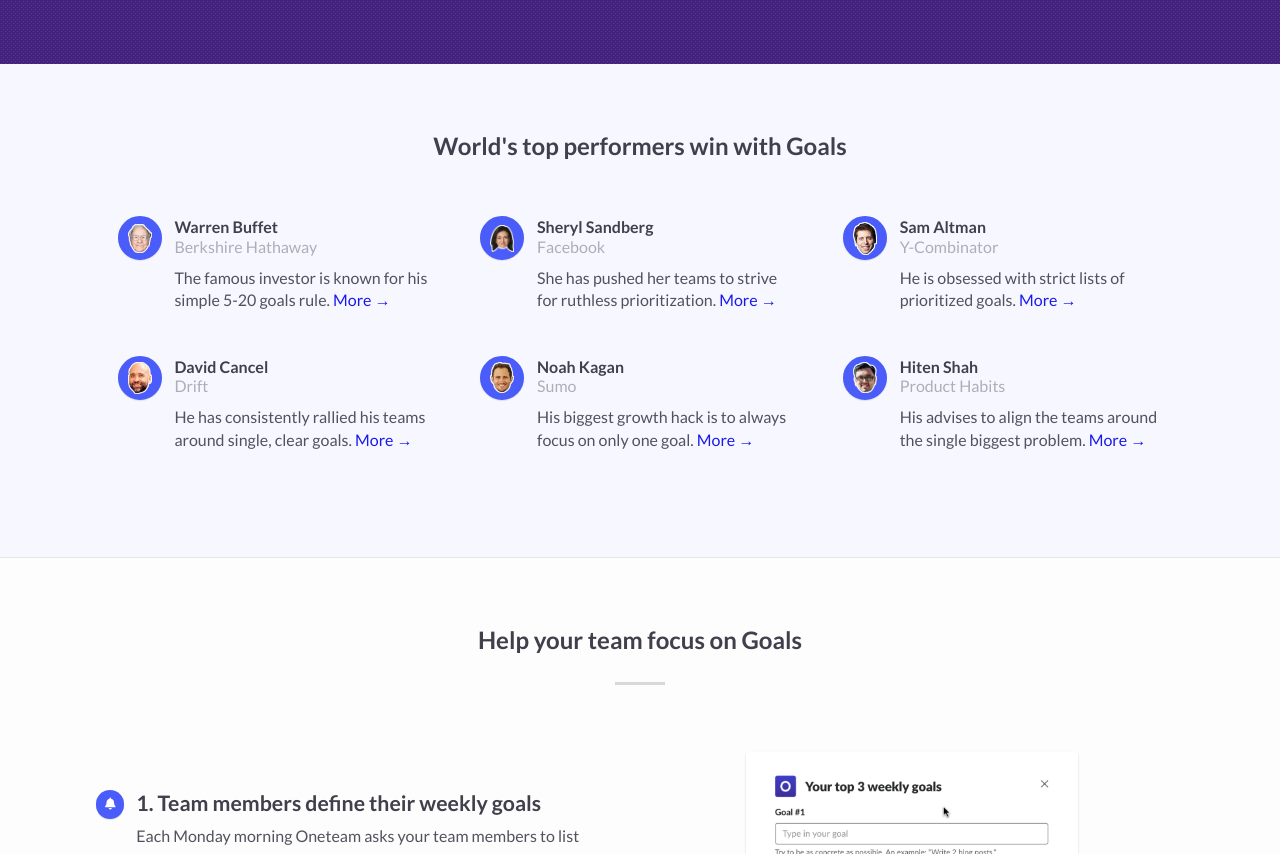
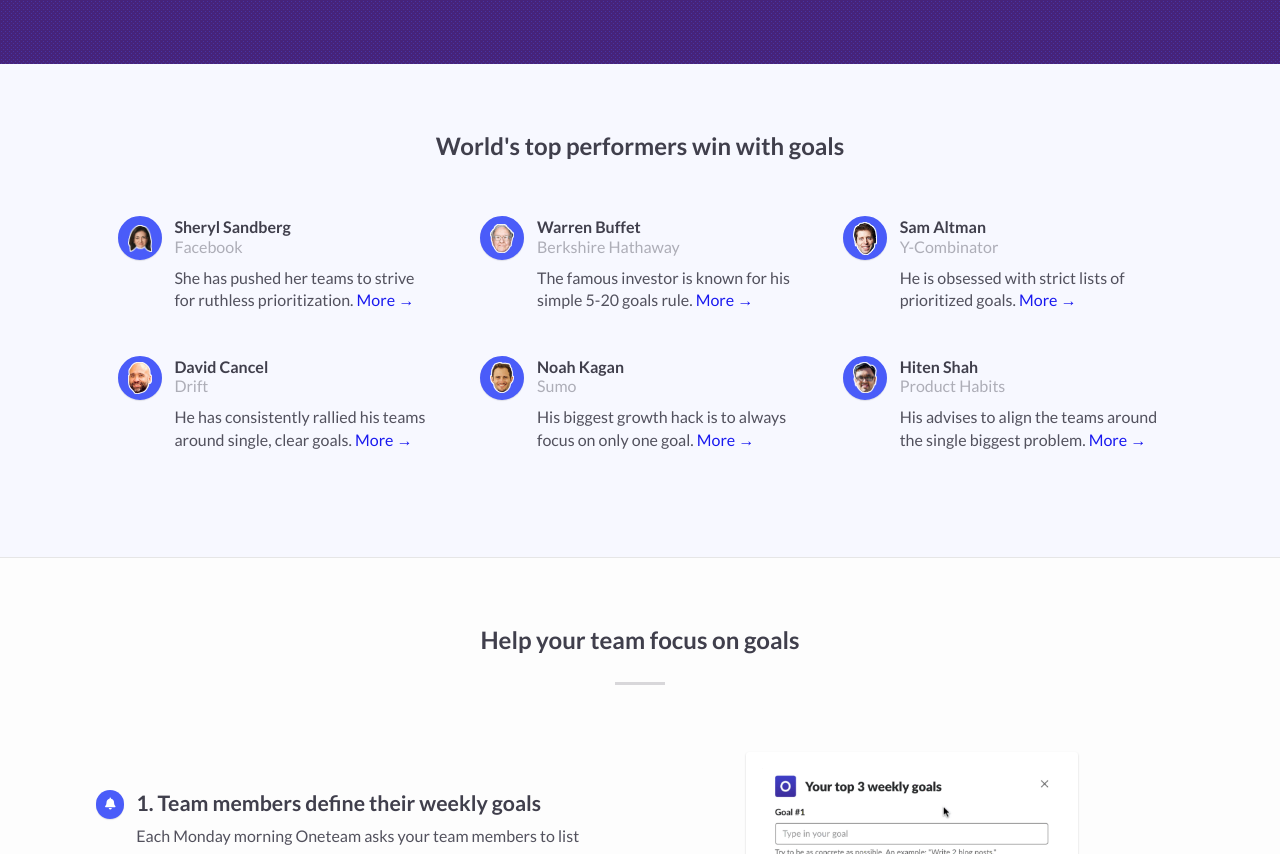
Before and after one commit to jmarovt/oneteam-website, a plain HTML site: page index.html in a window 1280 px wide. Shown: the part 540-1394 px from the top of the page. Drawn offline with nearby package versions, Linux system fonts and the light colour scheme.

Commit message:
Small copy tweaks

```diff
--- a/index.html
+++ b/index.html
@@ -124,8 +124,19 @@
         </a>
     </section>
     <section id="why-goals" class="benefits body-section">
-      <h2>World's top performers win with Goals</h2>
+      <h2>World's top performers win with goals</h2>
       <div class="mini-benefits">
+      <div class="benefit">
+          <div class="icon-section avatar">
+            <div class="circle avatar sheryl-sandberg">
+
+            </div>
+          </div>
+          <div>
+            <h4 class="avatar">Sheryl Sandberg<span>Facebook</span></h4>
+            <p class="avatar">She has pushed her teams to strive for ruthless prioritization. <a href="https://www.youtube.com/watch?v=r2japGzKATg" target="_blank">More →</a></p>
+          </div>
+        </div>
         <div class="benefit">
           <div class="icon-section avatar">
             <div class="circle avatar warren-buffet">
@@ -135,17 +146,6 @@
           <div>
             <h4 class="avatar">Warren Buffet<span>Berkshire Hathaway</span></h4>
             <p class="avatar">The famous investor is known for his simple 5-20 goals rule. <a href="https://www.youtube.com/watch?v=yS4rYDUVJ_Y&feature=youtu.be&t=38s" target="_blank">More →</a></p>
-          </div>
-        </div>
-        <div class="benefit">
-          <div class="icon-section avatar">
-            <div class="circle avatar sheryl-sandberg">
-
-            </div>
-          </div>
-          <div>
-            <h4 class="avatar">Sheryl Sandberg<span>Facebook</span></h4>
-            <p class="avatar">She has pushed her teams to strive for ruthless prioritization. <a href="https://www.youtube.com/watch?v=r2japGzKATg" target="_blank">More →</a></p>
           </div>
         </div>
         <div class="benefit">
@@ -196,7 +196,7 @@
 
     </section>
     <section id="how-it-works" class="body-section">
-      <h2>Help your team focus on Goals
+      <h2>Help your team focus on goals
       </h2>
 
       <hr>
@@ -475,6 +475,9 @@
       }
 
     </script>
+    <script src="js/modal-video.min.js"></script>
+    <script src="http://code.jquery.com/jquery-2.2.4.min.js"></script>
+
     <script src="js/wow.min.js"></script>
     <script>
       var wow = new WOW({
@@ -482,5 +485,6 @@
       });
       wow.init();
     </script>
+
   </body>
 </html>
```
